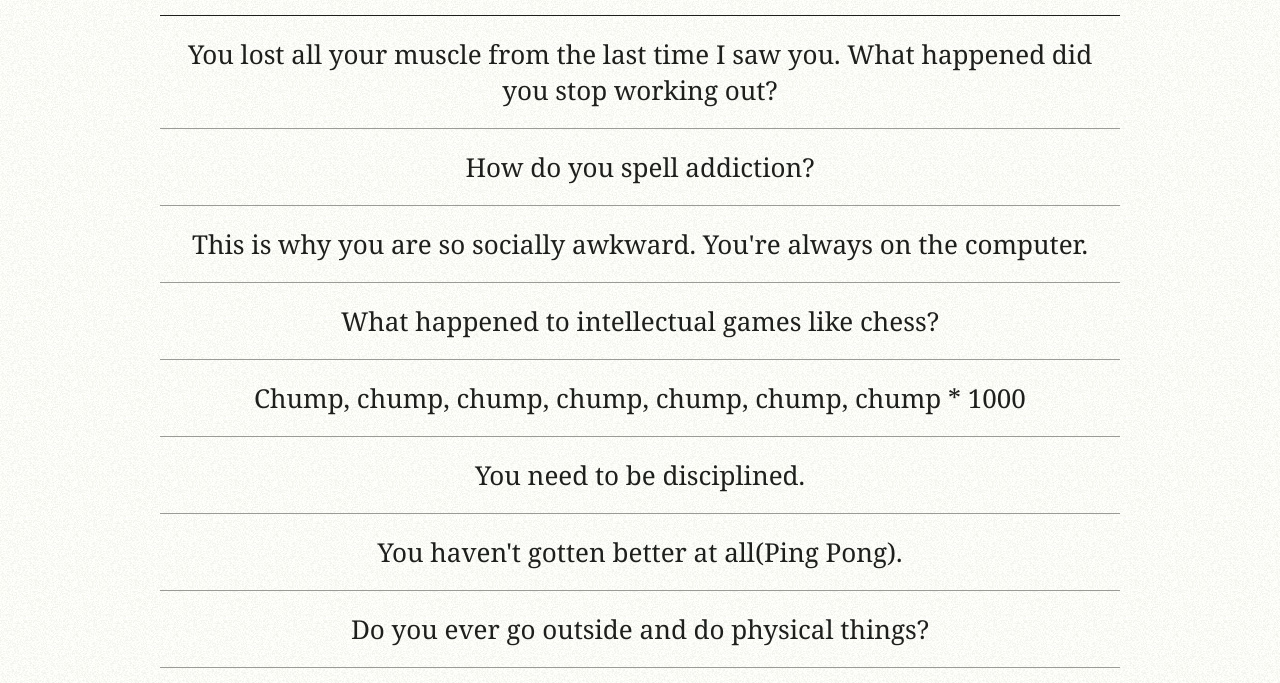
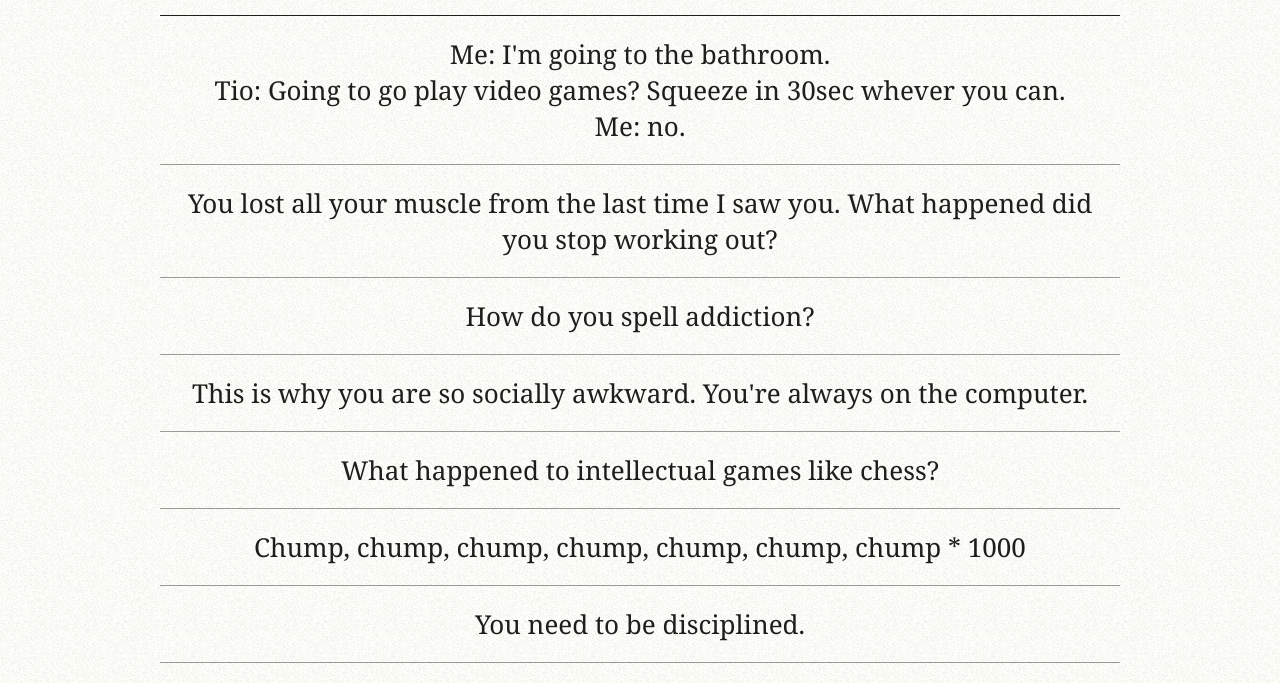
Before and after one commit to Hossman333/words, a plain HTML site: page index.html in a window 1280 px wide. Shown: the part 102-785 px from the top of the page. Drawn offline with Linux system fonts and the light colour scheme.

Commit message:
added post

```diff
--- a/index.html
+++ b/index.html
@@ -11,6 +11,11 @@
    	<div class="container">
 		<div class="header">
 			<h1><strong>Tio Comments (11/23 - 11/30)</strong></h1>
+		</div>
+		<div class="post">
+			Me: I'm going to the bathroom.<br>
+			Tio: Going to go play video games? Squeeze in 30sec whever you can.<br>
+			Me: no.
 		</div>
 		<div class="post">
 			You lost all your muscle from the last time I saw you. What happened did you stop working out?
```
